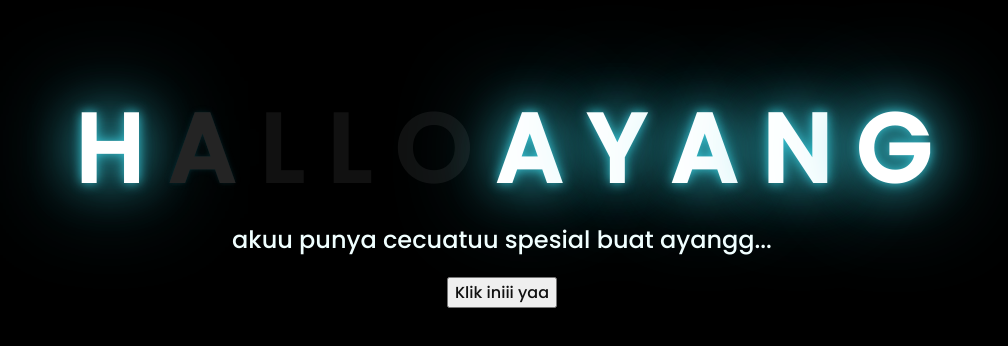
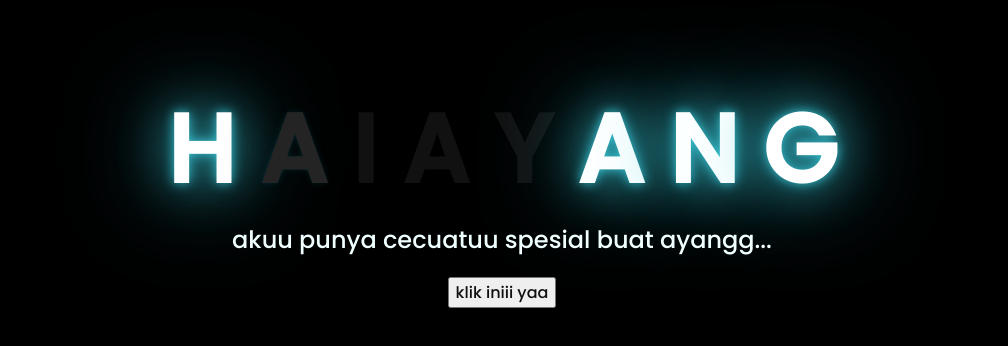
Before and after one commit to kebabresing/LOVE-V2, a plain HTML site: page index.html in a window 1280 px wide. Shown: the part 216-562 px from the top of the page, without its empty margins (146-1154 px from the left). Drawn offline with Linux system fonts and the light colour scheme.

Commit message:
Update index.html

```diff
--- a/index.html
+++ b/index.html
@@ -13,9 +13,7 @@
     <!-- silahkan menambah kata sesuai keinginan dengan <span>text...</span -->
         <span>H</span>
         <span>A</span>
-        <span>L</span>
-        <span>L</span>
-        <span>O</span>
+        <span>I</span>
         <span>A</span>
         <span>Y</span>
         <span>A</span>
@@ -27,7 +25,7 @@
     </div>
     <div class="button">
         <button>
-            <a href="flower.html">Klik iniii yaa</a>
+            <a href="flower.html">klik iniii yaa</a>
         </button>
 
     </div>
```
